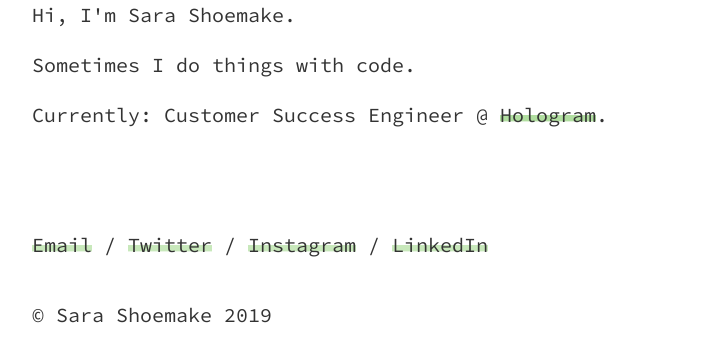
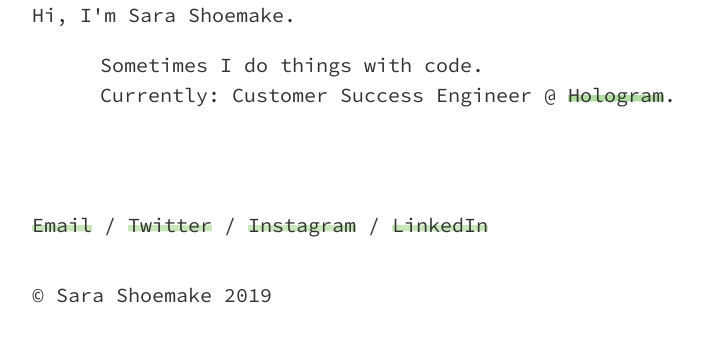
Before and after one commit to sarashoemake/website, a Jekyll site: the page built from index.html, in a window 1280 px wide. Shown: the top 362 px of the page, without its empty margins (140-843 px from the left). Built offline with Jekyll 4.4.1, drawn with Linux system fonts in a browser that asks for light colours.

Commit message:
fix spacing

```diff
--- a/index.html
+++ b/index.html
@@ -8,6 +8,7 @@ layout: default
   <p class="">
     Hi, I'm Sara Shoemake.
   </p>
+<div class="container -alternate2"
   <p class="">
     Sometimes I do things with code.
   </p>
@@ -15,3 +16,4 @@ layout: default
    Currently: Customer Success Engineer @ <a href="https://hologram.io">Hologram</a>.
   </p>
 </div>
+</div>
```
